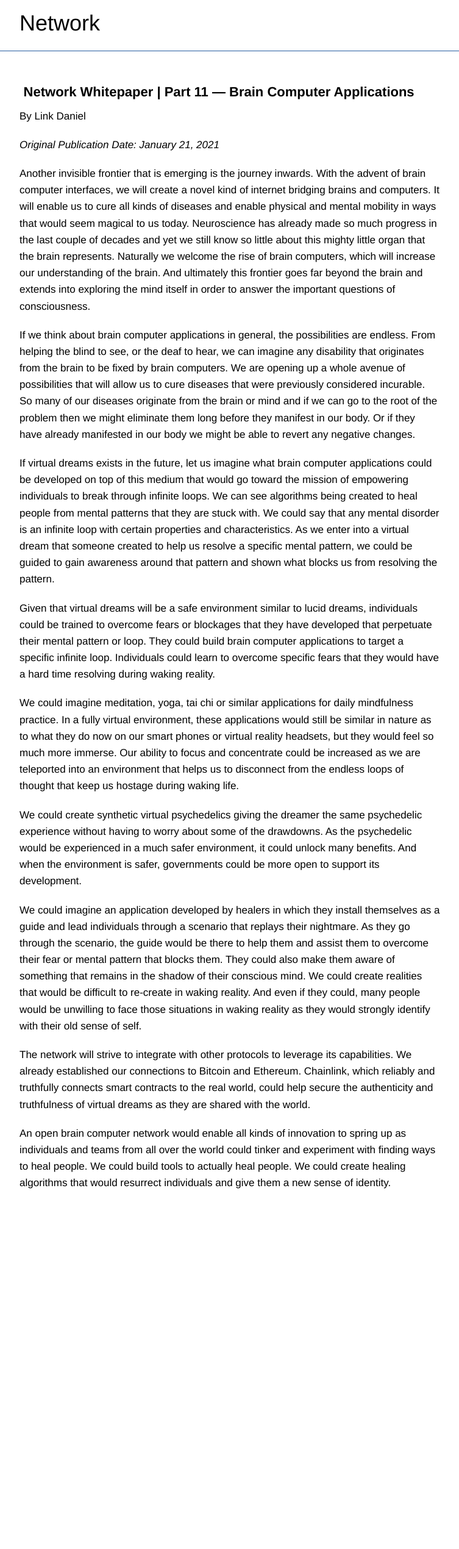
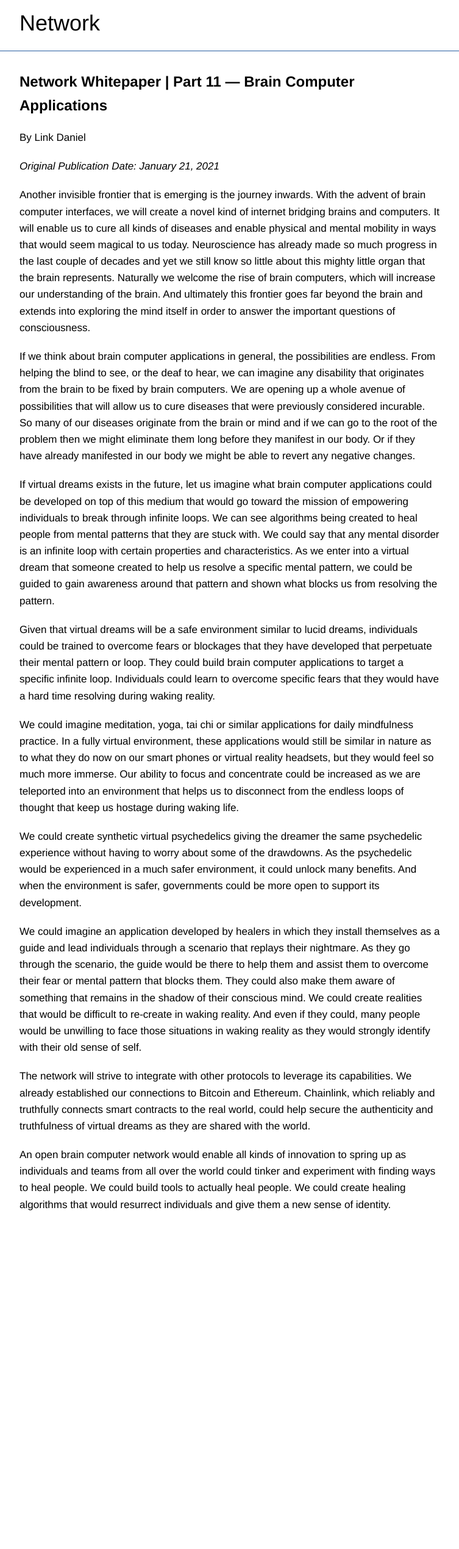
Before and after one commit to networkf/network.github.io, a Jekyll site: the page built from whitepaper21part11.md, in a window 1280 px wide. Shown: the whole page at 61% size, without its empty margins (243-996 px from the left). Built offline with Jekyll 4.4.1, drawn with Linux system fonts in a browser that asks for light colours; some web fonts are replaced; our own code applies the rules of GitHub Pages for plain Markdown files; the repository's description, which GitHub fills in, is left out; before the commit the page ends 2505 px from its top, so only the background shows below that.

Commit message:
Update whitepaper21part11.md

```diff
--- a/whitepaper21part11.md
+++ b/whitepaper21part11.md
@@ -6,7 +6,7 @@ layout: default
 </head>
 ---
 
-<h2>Network Whitepaper | Part 11 — Brain Computer Applications</h2>
+<b><font size="5">Network Whitepaper | Part 11 — Brain Computer Applications</font></b>
 
 By Link Daniel
 
```
